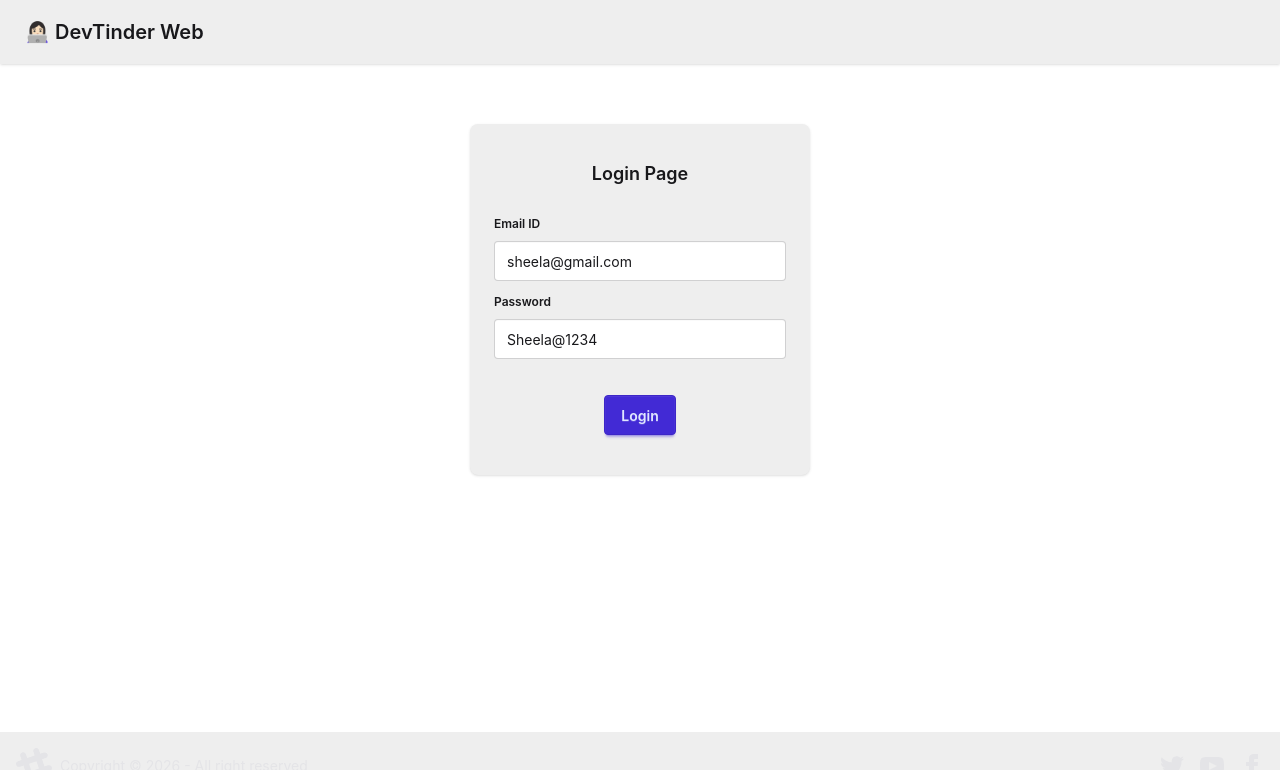
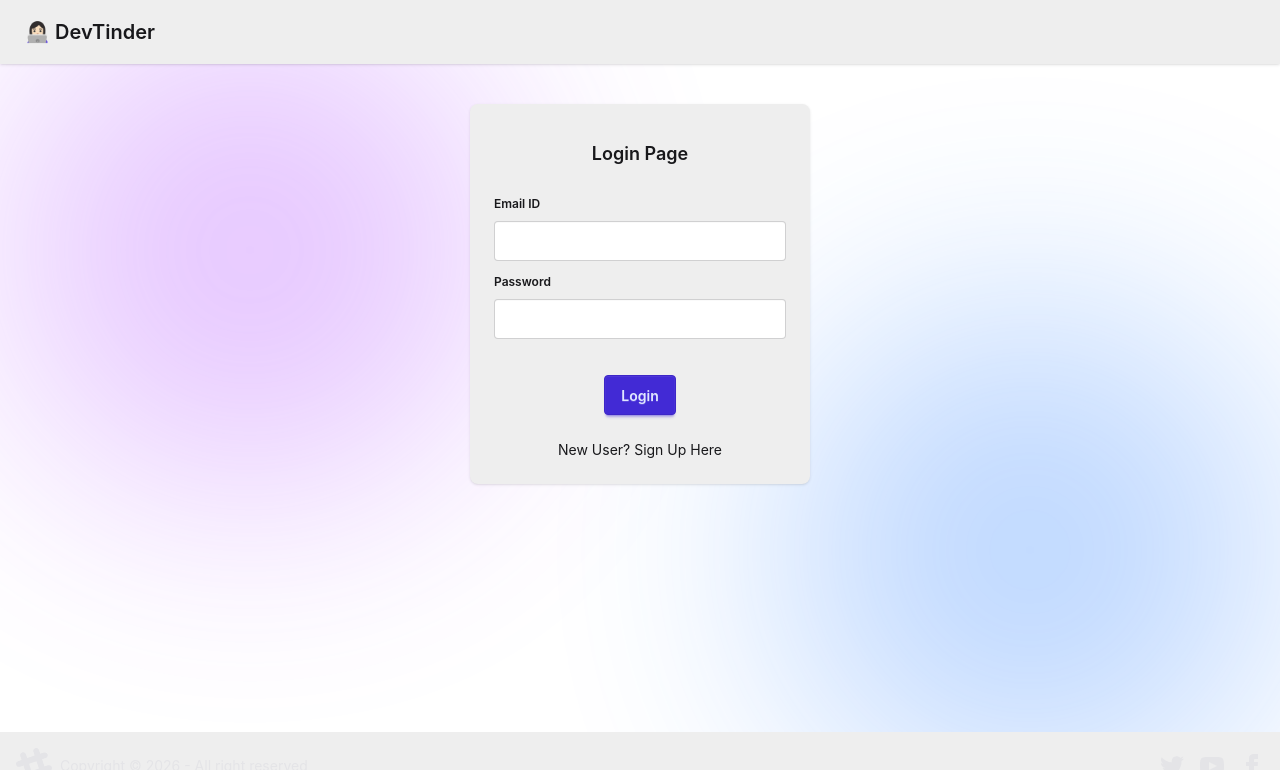
Before and after one commit to yashashree27/DevTinder-Web, a React (Vite) app: page /login in a window 1280 px wide. Shown: the top 770 px of the page. Built offline with nearby package versions, Linux system fonts and the light colour scheme; no server answers.

Commit message:
register user page and change background of pages

```diff
--- a/src/components/Body.jsx
+++ b/src/components/Body.jsx
@@ -31,12 +31,26 @@ const Body = () => {
     }, []);
 
     return (
-        <div>
-            <Navbar />
-            <Outlet />
-            <Footer />
+        <div className="min-h-screen relative overflow-hidden">
+
+            {/* Background blobs */}
+
+            <div className="fixed w-[500px] h-[500px] bg-purple-500 rounded-full blur-[120px] top-0 left-0 opacity-30"></div>
+
+            <div className="fixed w-[500px] h-[500px] bg-blue-500 rounded-full blur-[120px] bottom-0 right-0 opacity-30"></div>
+
+            {/* Actual page content */}
+            <div className="relative z-10">
+
+                <Navbar />
+
+                <Outlet />
+
+                <Footer />
+
+            </div>
+
         </div>
-
     )
 }
 
--- a/src/components/Connections.jsx
+++ b/src/components/Connections.jsx
@@ -25,9 +25,9 @@ const Connections = () => {
         fetchConnections();
     }, [])
 
-    if (!connections) return;
+    if(!connections) return;
 
-    if (connections.length === 0) return <h1 className='font-bold text-center my-10'>No Connection Found</h1>
+    if(connections.length === 0) return <h1 className='font-bold text-center my-10'>No Connection Found</h1>
 
     return (
         <div className='text-center my-4'>
@@ -36,17 +36,17 @@ const Connections = () => {
             {connections?.map(connection => {
                 const { _id, firstName, lastName, age, about, gender, photoUrl, skills } = connection;
                 return (
-                    <div key={_id} className='flex m-4 p-4 bg-base-300 rounded-xl w-1/2 mx-auto'>
+                    <div key={_id} className='flex m-4 p-4 bg-base-300 rounded-xl w-1/3 mx-auto'>
                         <div>
                             <img
-                                alt="photo"
-                                src={photoUrl}
-                                className='w-20 h-20 rounded-full'
-                            />
+                            alt="photo"
+                            src={photoUrl}
+                            className='w-20 h-20 rounded-full'
+                        />
                         </div>
                         <div className='mx-5 text-left'>
                             <h2 className='font-bold text-xl'>{firstName + " " + lastName}</h2>
-                            {age && gender && (<p>{age + ", " + gender}</p>)}
+                            { age && gender && (<p>{age + ", " + gender}</p>)}
                             <p>{about}</p>
                             <p>{skills?.join(",  ")}</p>
                         </div>
--- a/src/components/EditProfile.jsx
+++ b/src/components/EditProfile.jsx
@@ -104,6 +104,7 @@ const EditProfile = ({ user }) => {
                                      value={gender}
                                      onChange={(e) => setGender(e.target.value)}
                                      >
+                                        <option value="">Select Gender</option>
                                         <option>male</option>
                                         <option>female</option>
                                         <option>others</option>
--- a/src/components/Login.jsx
+++ b/src/components/Login.jsx
@@ -8,9 +8,12 @@ import { BASE_URL } from '../utils/constants';
 
 const Login = () => {
 
-  const [emailId, setEmailId] = useState("sheela@gmail.com");
-  const [password, setPassword] = useState("Sheela@1234");
+  const [emailId, setEmailId] = useState("");
+  const [password, setPassword] = useState("");
   const [error, setError] = useState("");
+  const [firstName, setFirstName] = useState("");
+  const [lastName, setLastName] = useState("");
+  const [isLoginForm, setIsLoginForm] = useState(true);
   const dispatch = useDispatch();
   const navigate = useNavigate();
 
@@ -28,12 +31,50 @@ const Login = () => {
     }
   }
 
+
+  const handleSignUp = async() => {
+    try {
+      const response = await axios.post(BASE_URL + "/signup", {
+        firstName,
+        lastName,
+        emailId,
+        password
+      }, { withCredentials: true });
+      dispatch(addUser(response.data.data));
+      return navigate("/profile");
+    }catch (err) {
+      setError(err?.response?.data || "Something went wrong");
+    }
+
+  }
+
   return (
-    <div className="flex justify-center my-15">
+    <div className="flex justify-center my-10">
       <div className="card bg-base-300 w-85 shadow-sm">
         <div className="card-body">
-          <h2 className="card-title my-3 justify-center"> Login Page </h2>
+          <h2 className="card-title my-3 justify-center">{isLoginForm ? "Login Page" : "Sign Up"} </h2>
           <div>
+            {!isLoginForm && (
+              <>
+                <fieldset className="fieldset">
+                  <legend className="fieldset-legend">First Name</legend>
+                  <input
+                    type="text"
+                    className="input"
+                    value={firstName}
+                    onChange={(e) => setFirstName(e.target.value)}
+                  />
+                </fieldset>
+                <fieldset className="fieldset">
+                  <legend className="fieldset-legend">Last Name</legend>
+                  <input
+                    type="text"
+                    className="input"
+                    value={lastName}
+                    onChange={(e) => setLastName(e.target.value)}
+                  />
+                </fieldset>
+              </>)}
             <fieldset className="fieldset">
               <legend className="fieldset-legend">Email ID</legend>
               <input
@@ -46,7 +87,7 @@ const Login = () => {
             <fieldset className="fieldset">
               <legend className="fieldset-legend">Password</legend>
               <input
-                type="text"
+                type="password"
                 className="input"
                 value={password}
                 onChange={(e) => setPassword(e.target.value)}
@@ -55,8 +96,13 @@ const Login = () => {
           </div>
           <p className='text-red-500'>{error}</p>
           <div className="card-actions justify-center my-4">
-            <button className="btn btn-primary" onClick={handleLoginClick}> Login</button>
+            <button className="btn btn-primary" onClick={isLoginForm ? handleLoginClick : handleSignUp}>
+              {isLoginForm ? "Login" : "Sign Up"}
+            </button>
           </div>
+          <p className='m-auto cursor-pointer' onClick={() => setIsLoginForm((value) => !value)}>
+            {isLoginForm ? "New User? Sign Up Here" : "Existing User? Login Here"}
+          </p>
         </div>
       </div>
     </div>
--- a/src/components/Navbar.jsx
+++ b/src/components/Navbar.jsx
@@ -4,6 +4,7 @@ import { useDispatch, useSelector } from 'react-redux'
 import { Link, useNavigate } from 'react-router-dom'
 import { BASE_URL } from '../utils/constants';
 import { removeUser } from '../utils/userSlice';
+import { clearFeed } from '../utils/feedSlice';
 
 
 const Navbar = () => {
@@ -18,6 +19,7 @@ const Navbar = () => {
         withCredentials: true
       });
       dispatch(removeUser());
+      dispatch(clearFeed());
       navigate("/login");
     } catch (err) {
       console.error(err)
@@ -27,7 +29,7 @@ const Navbar = () => {
   return (
     <div className="navbar bg-base-300 shadow-sm">
       <div className="flex-1">
-        <Link to='/' className="btn btn-ghost text-xl">👩🏻‍💻 DevTinder Web</Link>
+        <Link to='/' className="btn btn-ghost text-xl">👩🏻‍💻 DevTinder</Link>
       </div>
       {user && (<div className="flex gap-2">
         <div> Welcome, {user.firstName}</div>
--- a/src/components/UserCard.jsx
+++ b/src/components/UserCard.jsx
@@ -12,11 +12,11 @@ const UserCard = ({ feed }) => {
 
     const handleSendRequest = async (status, _id) => {
         try {
-            const res = await axios.post(BASE_URL + '/sendConnectionRequest/' + status + '/' + _id ,{} , {
+            const res = await axios.post(BASE_URL + '/sendConnectionRequest/' + status + '/' + _id, {}, {
                 withCredentials: true
             });
             dispatch(removeUserFromFeed(_id));
-        }catch(err){
+        } catch (err) {
             console.error(err);
         }
     }
@@ -34,7 +34,7 @@ const UserCard = ({ feed }) => {
                 <div className="card-body">
                     <h2 className="card-title">{firstName + " " + lastName}</h2>
                     <p>{about}</p>
-                    { age && gender && (<p>{age + ", " + gender}</p>)}
+                    {age && gender && (<p>{age + ", " + gender}</p>)}
                     <div className="card-actions justify-center m-4 gap-4">
                         <button className="btn btn-primary" onClick={() => handleSendRequest('Ignored', _id)}>Ignore</button>
                         <button className="btn btn-secondary" onClick={() => handleSendRequest('Interested', _id)}>Interested</button>
--- a/src/utils/feedSlice.js
+++ b/src/utils/feedSlice.js
@@ -9,9 +9,12 @@ const feedSlice = createSlice({
             const newArray = state.filter((user) => user._id !== action.payload)
             return newArray;
         },
+         clearFeed: () => {
+         return null;
+    }
     },
 });
 
 
-export const { addFeed, removeUserFromFeed } = feedSlice.actions;
+export const { addFeed, removeUserFromFeed, clearFeed } = feedSlice.actions;
 export default feedSlice.reducer;
```
Also changed, not shown: 1 other file (tests, documents, lock files or other folders).
